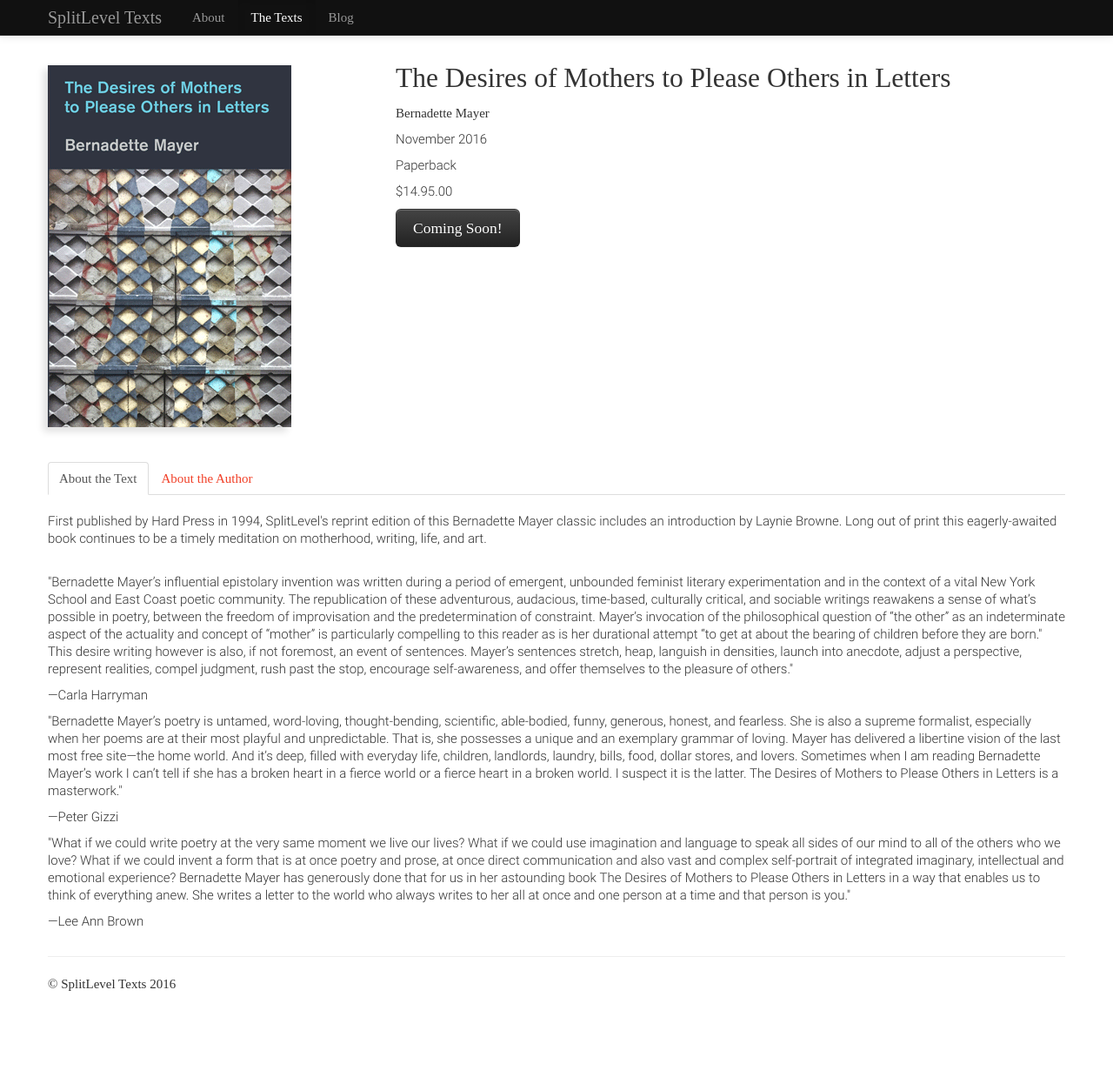
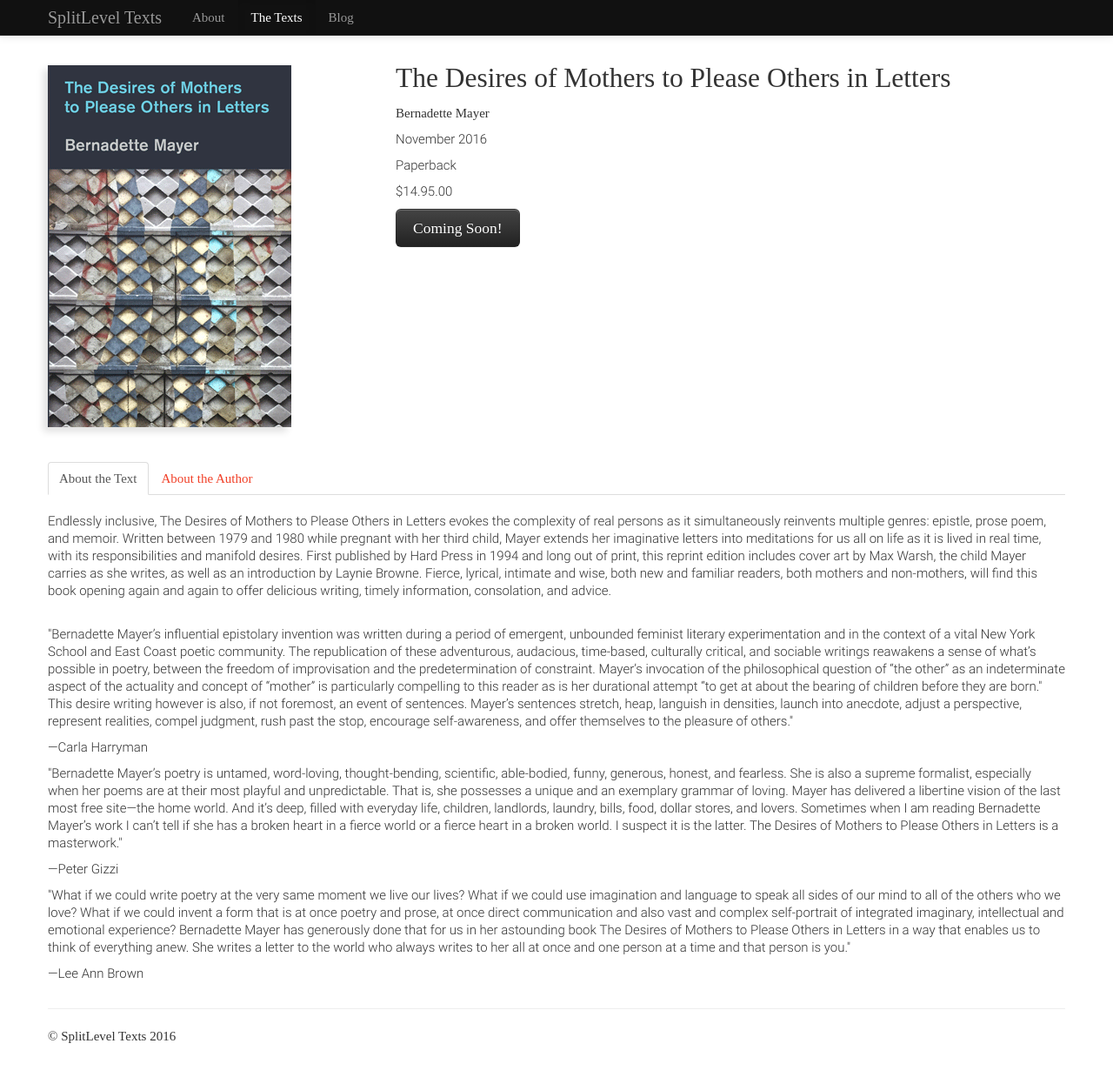
Before and after one commit to splitleveltexts/splitleveltexts.github.io, a Jekyll site: the page built from texts/desires.html, in a window 1280 px wide and 1251 px high. Shown: the top 1238 px of the window at 87% size. Built offline with Jekyll 4.4.1, drawn with Linux system fonts in a browser that asks for light colours; some web fonts are replaced.

Commit message:
Update desires.html

```diff
--- a/texts/desires.html
+++ b/texts/desires.html
@@ -38,7 +38,7 @@ texts: active
   				<div class="tab-pane active" id="text">
 
 
-  				<p>First published by Hard Press in 1994, SplitLevel's reprint edition of this Bernadette Mayer classic includes an introduction by Laynie Browne. Long out of print this eagerly-awaited book continues to be a timely meditation on motherhood, writing, life, and art.</p>
+  				<p>Endlessly inclusive, <i></i>The Desires of Mothers to Please Others in Letters</i> evokes the complexity of real persons as it simultaneously reinvents multiple genres: epistle, prose poem, and memoir. Written between 1979 and 1980 while pregnant with her third child, Mayer extends her imaginative letters into meditations for us all on life as it is lived in real time, with its responsibilities and manifold desires. First published by Hard Press in 1994 and long out of print, this reprint edition includes cover art by Max Warsh, the child Mayer carries as she writes, as well as an introduction by Laynie Browne. Fierce, lyrical, intimate and wise, both new and familiar readers, both mothers and non-mothers, will find this book opening again and again to offer delicious writing, timely information, consolation, and advice.</p>
 
   				<p></p>
   				<br>
```
